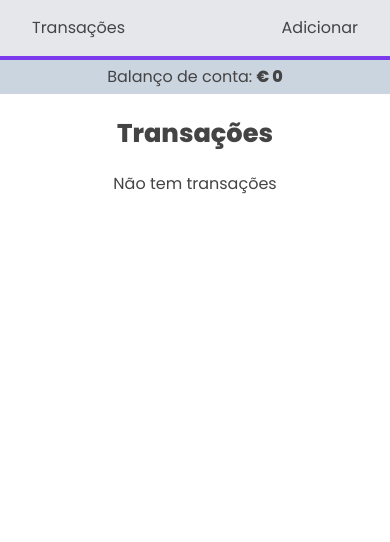
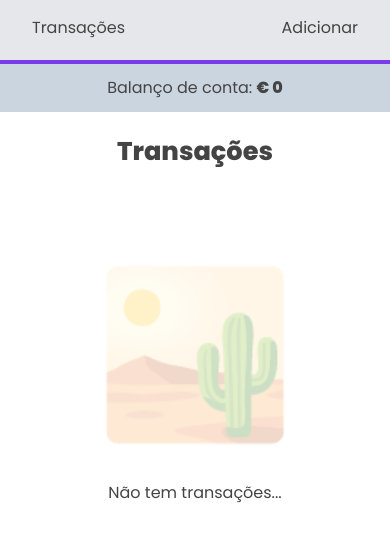
Before and after one commit to joselages/vuebootcamp_finalproject, a Vue app: page /#/ in a window 390 px wide. Shown: the top 542 px of the page. Built offline with nearby package versions, Linux system fonts and the light colour scheme.

Commit message:
design revamp, overall responsive fix

```diff
--- a/public/index.html
+++ b/public/index.html
@@ -6,10 +6,7 @@
     <meta name="viewport" content="width=device-width,initial-scale=1.0" />
     <link rel="icon" href="<%= BASE_URL %>favicon.ico" />
     <title><%= htmlWebpackPlugin.options.title %></title>
-    <link
-      href="https://unpkg.com/tailwindcss@^1.0/dist/tailwind.min.css"
-      rel="stylesheet"
-    />
+    <link href="https://unpkg.com/tailwindcss@^2/dist/tailwind.min.css" rel="stylesheet">
     <link
       href="https://fonts.googleapis.com/css2?family=Poppins:wght@400;600;800&display=swap"
       rel="stylesheet"
--- a/src/App.vue
+++ b/src/App.vue
@@ -57,6 +57,20 @@ h1 {
   margin-right: 1rem;
 }
 
+@media (max-width: 640px) {
+  .input-field.-half-width {
+    width: 100%;
+  }
+
+  .input-field.-half-width input {
+    width: 100%;
+  }
+
+  .input-field.-half-width:first-of-type {
+    margin-right: 0;
+  }
+}
+
 .input-field label {
   font-size: 0.75em;
   margin-bottom: 0.1rem;
@@ -103,6 +117,14 @@ h1 {
   letter-spacing: 0.2em;
 }
 
+@media (max-width: 360px) {
+  .toggle-switch label {
+    font-size: 14px;
+    padding: 1.2em;
+    letter-spacing: 0.1em;
+  }
+}
+
 .toggle-switch label:first-of-type {
   border-right-color: transparent;
 }
@@ -122,15 +144,15 @@ h1 {
   box-shadow: none;
 }
 
-.toggle-switch label:hover{
-  opacity:.75;
+.toggle-switch label:hover {
+  opacity: 0.75;
 }
 
 .input-checkbox {
-  width:20px;
+  width: 20px;
   height: 20px;
   filter: hue-rotate(410deg);
-  margin-right: .25rem;
+  margin-right: 0.25rem;
 }
 
 .input-checkbox {
@@ -159,5 +181,7 @@ h1 {
   background: #cbd5e0;
   text-align: center;
   padding: 5px;
+  display: grid;
+  place-items: center;
 }
 </style>
--- a/src/components/Modal.vue
+++ b/src/components/Modal.vue
@@ -1,14 +1,23 @@
 <template>
-  <div v-if="modalState">
+  <div class="absolute w-full h-full pt-20" v-if="modalState">
     <div class="modal-wrapper"></div>
 
-    <div class="modal-window">
-      <div class="modal-title">Are you sure?</div>
-      <div class="modal-body">This action can't be undone.</div>
+    <div class="modal-window w-11/12 bottom-7 sm:w-9/12 md:max-w-lg">
+      <div class="modal-title">Tem a certeza?</div>
+      <div class="modal-body">
+        A transação será eliminado e não poderá voltar atrás...
+      </div>
 
       <div class="button-wrapper">
-        <button @click.prevent="closeModal" class="cancel-button">Cancel</button>
-        <button @click.prevent="$store.dispatch('resolveModal')" class="ok-button">OK</button>
+        <button @click.prevent="closeModal" class="cancel-button">
+          Cancelar
+        </button>
+        <button
+          @click.prevent="$store.dispatch('resolveModal')"
+          class="ok-button"
+        >
+          Eliminar
+        </button>
       </div>
     </div>
   </div>
@@ -41,7 +50,7 @@ export default {
 }
 .modal-window {
   background: #eee;
-  width: 275px;
+
   z-index: 9999;
   position: absolute;
   left: 0;
@@ -50,7 +59,15 @@ export default {
   margin-right: auto;
   border-radius: 15px;
   padding: 30px;
+  border-radius: 0.25rem;
 }
+
+@media (min-width: 640px) {
+  .modal-window {
+    bottom: initial;
+  }
+}
+
 .modal-title {
   font-weight: bold;
   font-size: 18px;
@@ -69,7 +86,7 @@ export default {
 .ok-button {
   color: #ebf8ff;
   padding: 10px 20px;
-  background: #2c5282;
-  border-radius: 10px;
+  background-color: rgba(239, 68, 68);
+  border-radius: 0.25rem;
 }
 </style>
--- a/src/views/Create.vue
+++ b/src/views/Create.vue
@@ -1,5 +1,5 @@
 <template>
-  <div class="w-full flex flex-col items-center" @keyup.enter="addTransaction">
+  <div class="w-full flex flex-col items-center overflow-y-auto" @keyup.enter="addTransaction">
     <h1 class="my-5">Adicionar transação</h1>
     <form
       class="
@@ -91,7 +91,7 @@
         </transition>
       </div>
 
-      <div class="flex w-full mb-3">
+      <div class="flex w-full mb-3 flex-col sm:flex-row">
         <div class="input-field -half-width">
           <label for="hours">Horas</label>
           <input
--- a/src/views/Index.vue
+++ b/src/views/Index.vue
@@ -1,5 +1,5 @@
 <template>
-  <div class="flex flex-col items-center">
+  <div class="flex flex-col items-center h-full overflow-y-auto">
     <h1 class="my-5">Transações</h1>
 
     <template v-if="getTransactions.length">
@@ -20,7 +20,7 @@
         <div
           v-for="(transaction, idx) in getTransactions"
           :key="transaction.id"
-          class="transaction relative"
+          class="transaction relative p-2 sm:p-auto"
         >
           <span :title="transaction.type === 'credit' ? 'Ganhei' : 'Gastei'">{{
             transaction.type === "credit" ? "🤑" : "💸"
@@ -79,14 +79,20 @@
             >
               {{ transaction.type === "credit" ? "+" : "-" }}
             </div> -->
-          <div class="ml-4 w-40 flex flex-col">
+          <div class="ml-4 w-40 flex flex-col truncated_txt">
             <h3 :title="transaction.description" class="truncated_txt">
               {{ transaction.description }}
             </h3>
-            <small>{{ transaction.date + " / " + transaction.hour }}</small>
+            <small>
+              <span v-if="transaction.date">{{ transaction.date }}</span
+              ><wbr />
+              <span v-if="transaction.hour">{{
+                " / " + transaction.hour
+              }}</span>
+            </small>
             <a
               v-if="transaction.location"
-              class="text-purple-600 underline"
+              class="text-purple-600 underline text-sm"
               target="_blank"
               rel="noreferrer"
               v-bind:href="'http://maps.google.com/?q=' + transaction.location"
@@ -100,8 +106,10 @@
             }"
             :data-idx="idx"
           >
-            <p>{{ transaction.type === "credit" ? "+" : "-" }} {{ formatMoney(transaction.amount) }}</p>
-
+            <p>
+              {{ transaction.type === "credit" ? "+" : "-" }}
+              {{ formatMoney(transaction.amount) }}
+            </p>
           </div>
 
           <button
@@ -118,7 +126,12 @@
         </div>
       </div>
     </template>
-    <template v-else>Não tem transações</template>
+    <template v-else>
+      <div class="empty_state">
+        <span class="empty_emoji">🏜️</span>
+        Não tem transações...
+      </div>
+    </template>
   </div>
 </template>
 
@@ -161,17 +174,33 @@ export default {
 </script>
 
 <style>
+html,
+body {
+  height: 100%;
+}
+
+#app {
+  height: 100%;
+  display: grid;
+  grid-template-rows: 4rem 3rem 1fr;
+}
+
 .truncated_txt {
   white-space: nowrap;
   overflow: hidden;
   text-overflow: ellipsis;
 }
 
+@media (max-width: 400px) {
+  .truncated_txt {
+    width: 100px;
+  }
+}
+
 .transaction {
   display: grid;
   grid-template-columns: 25px auto auto 25px;
   width: 100%;
-  padding: 0.75rem;
 }
 
 .transaction:not(:last-of-type) {
@@ -188,4 +217,20 @@ export default {
 .popin-leave-active {
   transition: all 0.65s cubic-bezier(0.34, 2, 0.64, 1);
 }
+
+.empty_state {
+  height: 100%;
+  display: flex;
+  flex-direction: column;
+  align-items: center;
+  margin-top: 5vh;
+  pointer-events: none;
+  user-select: none;
+}
+
+.empty_emoji {
+  opacity: 0.25;
+  font-size: 10rem;
+  margin-bottom: 0.5rem;
+}
 </style>
```
